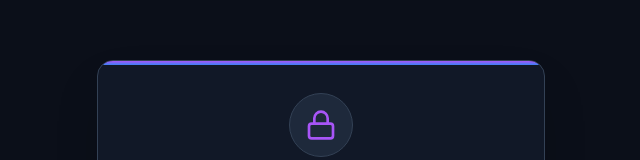
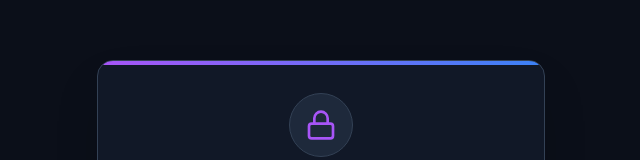
Before and after one commit to untalcreador-lab/creator-os, a React (Vite) app: page / in a window 1280 px wide. Shown: the part 161-321 px from the top of the page, without its empty margins (319-959 px from the left). Built offline with nearby package versions, Linux system fonts and the light colour scheme.

Commit message:
Diseño inyectado directamente

```diff
--- a/index.html
+++ b/index.html
@@ -4,10 +4,12 @@
     <meta charset="UTF-8" />
     <meta name="viewport" content="width=device-width, initial-scale=1.0" />
     <title>Creator OS</title>
-    <!-- Atajo de diseño directo -->
     <script src="https://cdn.tailwindcss.com"></script>
+    <style>
+      body { margin: 0; background-color: #0B0F19; color: white; }
+    </style>
   </head>
-  <body style="margin:0; background-color:#0B0F19;">
+  <body>
     <div id="root"></div>
     <script type="module" src="/src/main.jsx"></script>
   </body>
--- a/src/index.css
+++ b/src/index.css
@@ -1,10 +1 @@
-@tailwind base;
-@tailwind components;
-@tailwind utilities;
-
-body {
-  background-color: #0B0F19;
-  color: white;
-  margin: 0;
-  font-family: sans-serif;
-}
+body { margin: 0; background-color: #0B0F19; color: white; font-family: sans-serif; }
```
